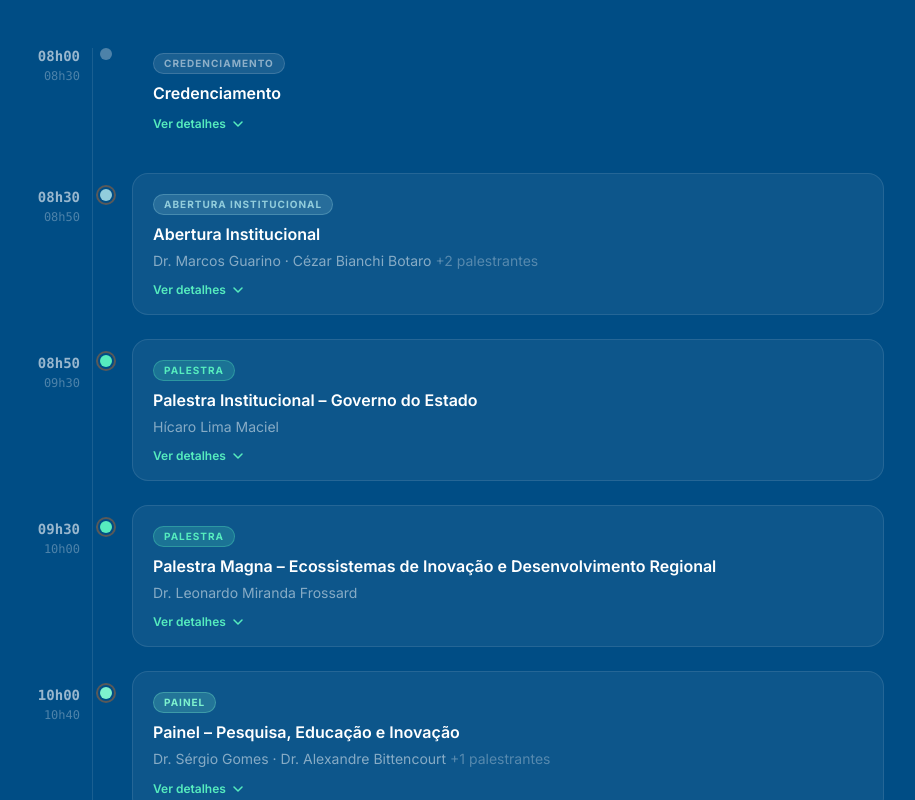
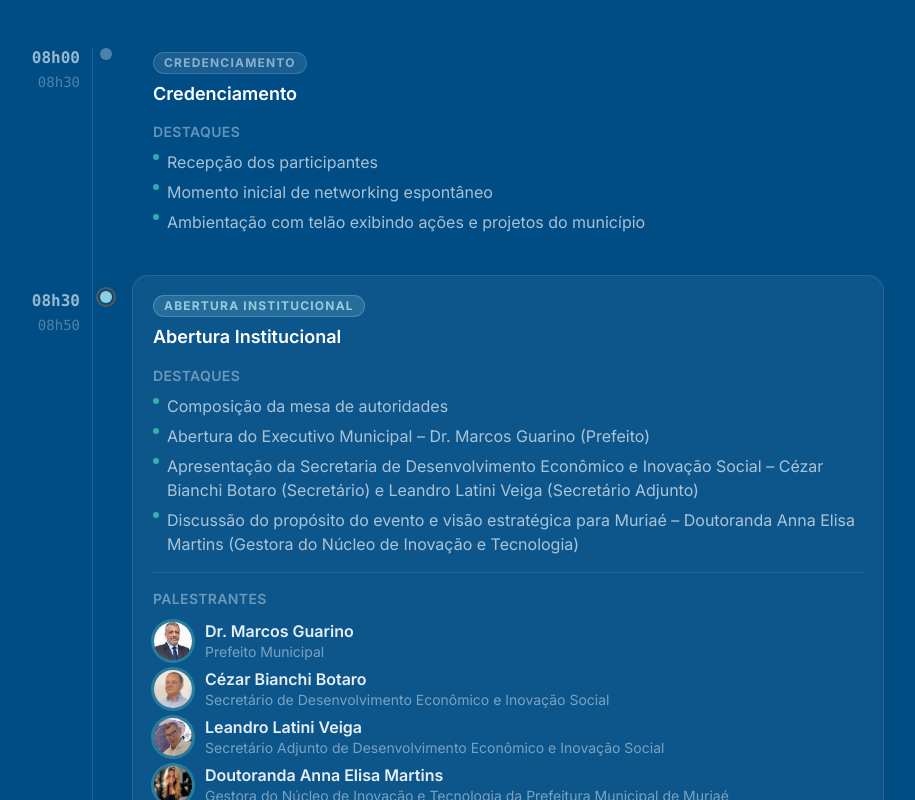
Before and after one commit to muriaetechconnect/muriae-tech-connect, a React (Vite) app: page / in a window 1280 px wide. Shown: the part 1500-2300 px from the top of the page, without its empty margins (204-1119 px from the left). Built offline with nearby package versions, Linux system fonts and the light colour scheme; a web font is replaced by a local one.

Commit message:
feat: Ajuste seção Programação e leitura

```diff
--- a/src/components/sections/Schedule.tsx
+++ b/src/components/sections/Schedule.tsx
@@ -1,6 +1,4 @@
-import { useState } from 'react';
 import { SCHEDULE_ITEMS, EVENT_INFO, FEATURED_SPEAKERS } from '../../constants/eventData';
-import { LuTarget } from 'react-icons/lu';
 import type { ScheduleItem, Speaker } from '../../types/event';
 
 const TYPE_CONFIG: Record<
@@ -56,9 +54,69 @@ const Schedule: React.FC = () => {
     <section
       id="programacao"
       aria-labelledby="schedule-heading"
-      className="py-24 px-6 bg-[var(--color-deep-blue-900)]"
+      className="py-24 px-6 bg-[var(--color-deep-blue-900)] relative overflow-hidden"
     >
-      <div className="max-w-4xl mx-auto">
+      <div aria-hidden="true" className="pointer-events-none absolute left-0 top-0 h-full w-[220px] overflow-hidden opacity-30 hidden lg:block">
+        <svg viewBox="0 0 220 700" className="w-full h-full" fill="none" xmlns="http://www.w3.org/2000/svg">
+          <line x1="30"  y1="80"  x2="140" y2="80"  stroke="#56ecbe" strokeWidth="2"/>
+          <line x1="140" y1="80"  x2="140" y2="200" stroke="#56ecbe" strokeWidth="2"/>
+          <line x1="60"  y1="200" x2="140" y2="200" stroke="#56ecbe" strokeWidth="2"/>
+          <line x1="60"  y1="200" x2="60"  y2="350" stroke="#56ecbe" strokeWidth="2"/>
+          <line x1="60"  y1="350" x2="180" y2="350" stroke="#56ecbe" strokeWidth="2"/>
+          <line x1="180" y1="350" x2="180" y2="480" stroke="#56ecbe" strokeWidth="2"/>
+          <line x1="20"  y1="480" x2="180" y2="480" stroke="#56ecbe" strokeWidth="2"/>
+          <line x1="20"  y1="480" x2="20"  y2="600" stroke="#56ecbe" strokeWidth="2"/>
+          <line x1="20"  y1="600" x2="120" y2="600" stroke="#56ecbe" strokeWidth="2"/>
+          <line x1="100" y1="130" x2="100" y2="270" stroke="#56ecbe" strokeWidth="2"/>
+          <line x1="100" y1="270" x2="200" y2="270" stroke="#56ecbe" strokeWidth="2"/>
+
+          <circle cx="30"  cy="80"  r="5" fill="#56ecbe"/>
+          <circle cx="140" cy="80"  r="4" fill="none" stroke="#56ecbe" strokeWidth="2"/>
+          <circle cx="60"  cy="200" r="5" fill="#56ecbe"/>
+          <circle cx="140" cy="200" r="4" fill="none" stroke="#56ecbe" strokeWidth="2"/>
+          <circle cx="60"  cy="350" r="5" fill="#56ecbe"/>
+          <circle cx="180" cy="350" r="4" fill="none" stroke="#56ecbe" strokeWidth="2"/>
+          <circle cx="180" cy="480" r="5" fill="#56ecbe"/>
+          <circle cx="20"  cy="480" r="4" fill="none" stroke="#56ecbe" strokeWidth="2"/>
+          <circle cx="20"  cy="600" r="5" fill="#56ecbe"/>
+          <circle cx="120" cy="600" r="4" fill="none" stroke="#56ecbe" strokeWidth="2"/>
+          <circle cx="100" cy="130" r="4" fill="none" stroke="#56ecbe" strokeWidth="2"/>
+          <circle cx="100" cy="270" r="5" fill="#56ecbe"/>
+          <circle cx="200" cy="270" r="4" fill="none" stroke="#56ecbe" strokeWidth="2"/>
+        </svg>
+      </div>
+
+      <div aria-hidden="true" className="pointer-events-none absolute right-0 top-0 h-full w-[220px] overflow-hidden opacity-30 hidden lg:block">
+        <svg viewBox="0 0 220 700" className="w-full h-full" fill="none" xmlns="http://www.w3.org/2000/svg">
+          <line x1="190" y1="60"  x2="80"  y2="60"  stroke="#0070c0" strokeWidth="2"/>
+          <line x1="80"  y1="60"  x2="80"  y2="180" stroke="#0070c0" strokeWidth="2"/>
+          <line x1="80"  y1="180" x2="160" y2="180" stroke="#0070c0" strokeWidth="2"/>
+          <line x1="160" y1="180" x2="160" y2="320" stroke="#0070c0" strokeWidth="2"/>
+          <line x1="40"  y1="320" x2="160" y2="320" stroke="#0070c0" strokeWidth="2"/>
+          <line x1="40"  y1="320" x2="40"  y2="450" stroke="#0070c0" strokeWidth="2"/>
+          <line x1="40"  y1="450" x2="200" y2="450" stroke="#0070c0" strokeWidth="2"/>
+          <line x1="200" y1="450" x2="200" y2="560" stroke="#0070c0" strokeWidth="2"/>
+          <line x1="90"  y1="560" x2="200" y2="560" stroke="#0070c0" strokeWidth="2"/>
+          <line x1="120" y1="110" x2="120" y2="250" stroke="#0070c0" strokeWidth="2"/>
+          <line x1="10"  y1="250" x2="120" y2="250" stroke="#0070c0" strokeWidth="2"/>
+
+          <circle cx="190" cy="60"  r="5" fill="#0070c0"/>
+          <circle cx="80"  cy="60"  r="4" fill="none" stroke="#0070c0" strokeWidth="2"/>
+          <circle cx="80"  cy="180" r="5" fill="#0070c0"/>
+          <circle cx="160" cy="180" r="4" fill="none" stroke="#0070c0" strokeWidth="2"/>
+          <circle cx="160" cy="320" r="5" fill="#0070c0"/>
+          <circle cx="40"  cy="320" r="4" fill="none" stroke="#0070c0" strokeWidth="2"/>
+          <circle cx="40"  cy="450" r="5" fill="#0070c0"/>
+          <circle cx="200" cy="450" r="4" fill="none" stroke="#0070c0" strokeWidth="2"/>
+          <circle cx="200" cy="560" r="5" fill="#0070c0"/>
+          <circle cx="90"  cy="560" r="4" fill="none" stroke="#0070c0" strokeWidth="2"/>
+          <circle cx="120" cy="110" r="4" fill="none" stroke="#0070c0" strokeWidth="2"/>
+          <circle cx="120" cy="250" r="5" fill="#0070c0"/>
+          <circle cx="10"  cy="250" r="4" fill="none" stroke="#0070c0" strokeWidth="2"/>
+        </svg>
+      </div>
+
+      <div className="max-w-4xl mx-auto relative z-10">
 
         <div className="text-center mb-16">
           <span className="text-xs font-semibold tracking-widest uppercase text-[var(--color-tiffany)]">
@@ -98,12 +156,8 @@ interface ScheduleRowProps {
 }
 
 const ScheduleRow: React.FC<ScheduleRowProps> = ({ item }) => {
-  const [expanded, setExpanded] = useState(false);
   const cfg = TYPE_CONFIG[item.type];
-  const hasDetails =
-    (item.speakers && item.speakers.length > 0) ||
-    (item.highlights && item.highlights.length > 0) ||
-    !!item.objective;
+  const hasSpeakers = item.speakers && item.speakers.length > 0;
 
   return (
     <li className="relative flex items-start gap-0 pb-6 last:pb-0 group">
@@ -111,11 +165,11 @@ const ScheduleRow: React.FC<ScheduleRowProps> = ({ item }) => {
       <div className="flex-none w-28 text-right pr-5 pt-3.5">
         <time
           dateTime={item.timeStart.replace('h', ':')}
-          className="block text-sm font-mono font-semibold text-white/60"
+          className="block text-base font-mono font-semibold text-white/60"
         >
           {item.timeStart}
         </time>
-        <span className="block text-xs font-mono text-white/30 mt-0.5">
+        <span className="block text-sm font-mono text-white/30 mt-0.5">
           {item.timeEnd}
         </span>
       </div>
@@ -144,66 +198,23 @@ const ScheduleRow: React.FC<ScheduleRowProps> = ({ item }) => {
 
           <span
             className={[
-              'inline-block text-[10px] font-bold tracking-widest uppercase px-2.5 py-0.5 rounded-full mb-2',
+              'inline-block text-xs font-bold tracking-widest uppercase px-2.5 py-0.5 rounded-full mb-2',
               cfg.badgeClass,
             ].join(' ')}
           >
             {cfg.label}
           </span>
 
-          <h3 className="text-base font-semibold text-white leading-snug">
+          <h3 className="text-lg font-semibold text-white leading-snug">
             {item.title}
           </h3>
 
-          {item.speakers && item.speakers.length > 0 && !expanded && (
-            <p className="mt-1.5 text-sm text-white/50 leading-snug">
-              {item.speakers.slice(0, 2).map((s) => s.name).join(' · ')}
-              {item.speakers.length > 2 && (
-                <span className="text-white/30">
-                  {' '}+{item.speakers.length - 2} palestrantes
-                </span>
-              )}
-            </p>
-          )}
-
-          {hasDetails && (
-            <button
-              type="button"
-              onClick={() => setExpanded((v) => !v)}
-              aria-expanded={expanded}
-              className="mt-3 flex items-center gap-1.5 text-xs font-semibold text-[var(--color-tiffany)] hover:text-[var(--color-tiffany-400)] transition-colors"
-            >
-              <span>{expanded ? 'Ocultar detalhes' : 'Ver detalhes'}</span>
-              <svg
-                aria-hidden="true"
-                width="12" height="12" viewBox="0 0 12 12" fill="none"
-                className={['transition-transform duration-200', expanded ? 'rotate-180' : ''].join(' ')}
-              >
-                <path d="M2 4l4 4 4-4" stroke="currentColor" strokeWidth="1.5" strokeLinecap="round" strokeLinejoin="round"/>
-              </svg>
-            </button>
-          )}
-        </div>
-
-        {expanded && hasDetails && (
-          <div className="border-t border-white/10 px-5 pb-5 pt-4 flex flex-col gap-5">
-
-            {item.objective && (
-              <div className="flex gap-3">
-                <span aria-hidden="true" className="text-[var(--color-tiffany)] text-base mt-0.5"><LuTarget /></span>
-                <div>
-                  <p className="text-xs font-semibold tracking-wide text-white/40 uppercase mb-1">Objetivo</p>
-                  <p className="text-sm text-white/70 leading-relaxed">{item.objective}</p>
-                </div>
-              </div>
-            )}
-
           {item.highlights && item.highlights.length > 0 && (
-              <div>
-                <p className="text-xs font-semibold tracking-wide text-white/40 uppercase mb-2">Destaques</p>
+            <div className="mt-4">
+              <p className="text-sm font-semibold tracking-wide text-white/40 uppercase mb-2">Destaques</p>
               <ul className="flex flex-col gap-1.5">
                 {item.highlights.map((h, i) => (
-                    <li key={i} className="flex items-start gap-2 text-sm text-white/65">
+                  <li key={i} className="flex items-start gap-2 text-base text-white/65">
                     <span aria-hidden="true" className="mt-1 w-1.5 h-1.5 rounded-full bg-[var(--color-tiffany)]/60 flex-none" />
                     {h}
                   </li>
@@ -212,20 +223,19 @@ const ScheduleRow: React.FC<ScheduleRowProps> = ({ item }) => {
             </div>
           )}
 
-            {item.speakers && item.speakers.length > 0 && (
-              <div>
-                <p className="text-xs font-semibold tracking-wide text-white/40 uppercase mb-3">
-                  {item.speakers.length === 1 ? 'Palestrante' : 'Palestrantes'}
+          {hasSpeakers && (
+            <div className="mt-4 pt-4 border-t border-white/10">
+              <p className="text-sm font-semibold tracking-wide text-white/40 uppercase mb-3">
+                {item.speakers!.length === 1 ? 'Palestrante' : 'Palestrantes'}
               </p>
               <ul className="flex flex-col gap-2">
-                  {item.speakers.map((speaker: Speaker, i: number) => (
+                {item.speakers!.map((speaker: Speaker, i: number) => (
                   <SpeakerChip key={i} speaker={speaker} />
                 ))}
               </ul>
             </div>
           )}
         </div>
-        )}
       </div>
     </li>
   );
@@ -261,24 +271,24 @@ const SpeakerChip: React.FC<SpeakerChipProps> = ({ speaker }) => {
           src={photoUrl}
           alt={`Foto de ${speaker.name}`}
           aria-hidden="true"
-          className="flex-none w-9 h-9 rounded-full object-cover object-top
+          className="flex-none w-10 h-10 rounded-full object-cover object-top
                      border border-white/20 ring-2 ring-[var(--color-tiffany)]/30"
         />
       ) : (
         <div
           aria-hidden="true"
-          className="flex-none w-9 h-9 rounded-full bg-[var(--color-deep-blue-700)] border border-white/10
-                     flex items-center justify-center text-xs font-bold text-[var(--color-tiffany)]"
+          className="flex-none w-10 h-10 rounded-full bg-[var(--color-deep-blue-700)] border border-white/10
+                     flex items-center justify-center text-sm font-bold text-[var(--color-tiffany)]"
         >
           {initials || '?'}
         </div>
       )}
       <div className="min-w-0">
-        <p className="text-sm font-semibold text-white/90 leading-tight truncate">
+        <p className="text-base font-semibold text-white/90 leading-tight truncate">
           {speaker.name}
         </p>
         {(speaker.role || speaker.org) && (
-          <p className="text-xs text-white/45 leading-tight mt-0.5">
+          <p className="text-sm text-white/45 leading-tight mt-0.5">
             {[speaker.role, speaker.org].filter(Boolean).join(' · ')}
           </p>
         )}
--- a/src/constants/eventData.tsx
+++ b/src/constants/eventData.tsx
@@ -130,8 +130,8 @@ export const SCHEDULE_ITEMS: ScheduleItem[] = [
     title:     'Painel – Pesquisa, Educação e Inovação',
     highlights: [
       'Participação de representantes dos Institutos de Ciência e Tecnologia (ICTs)',
-      'Apresentação de projetos de pesquisa aplicada (3 apresentações curtas, de 10 min cada)',
-      'Temas sugeridos: “Tecnologia aplicada ao mercado”, “Empreendedorismo acadêmico”, “Tecnologias em Saúde”',
+      'Apresentação de projetos de pesquisa aplicada',
+      '“Tecnologia aplicada ao mercado”, “Empreendedorismo acadêmico”, “Tecnologias em Saúde”',
     ],
     speakers: [
       { name: 'Dr. Sérgio Gomes',        role: 'Representante', org: 'Fundação Cristiano Varela' },
@@ -147,7 +147,7 @@ export const SCHEDULE_ITEMS: ScheduleItem[] = [
     title:     'Coffee Break & Networking',
     highlights: [
       'Momento estruturado para conexões',
-      'Sugestão: uso de crachás por área de atuação para facilitar interações',
+      'Uso de crachás por área de atuação para facilitar interações',
     ],
   },
 
@@ -175,7 +175,7 @@ export const SCHEDULE_ITEMS: ScheduleItem[] = [
     highlights: [
       'Síntese dos principais pontos do evento',
       'Convite para próximas ações do Circuito',
-      'Registro institucional (foto oficial)',
+      'Registro institucional',
     ],
   },
 ];
```
Also changed, not shown: src/components/sections/Speakers.tsx (+5 -5 lines). Lines whose indentation alone changed are shown as unchanged.
